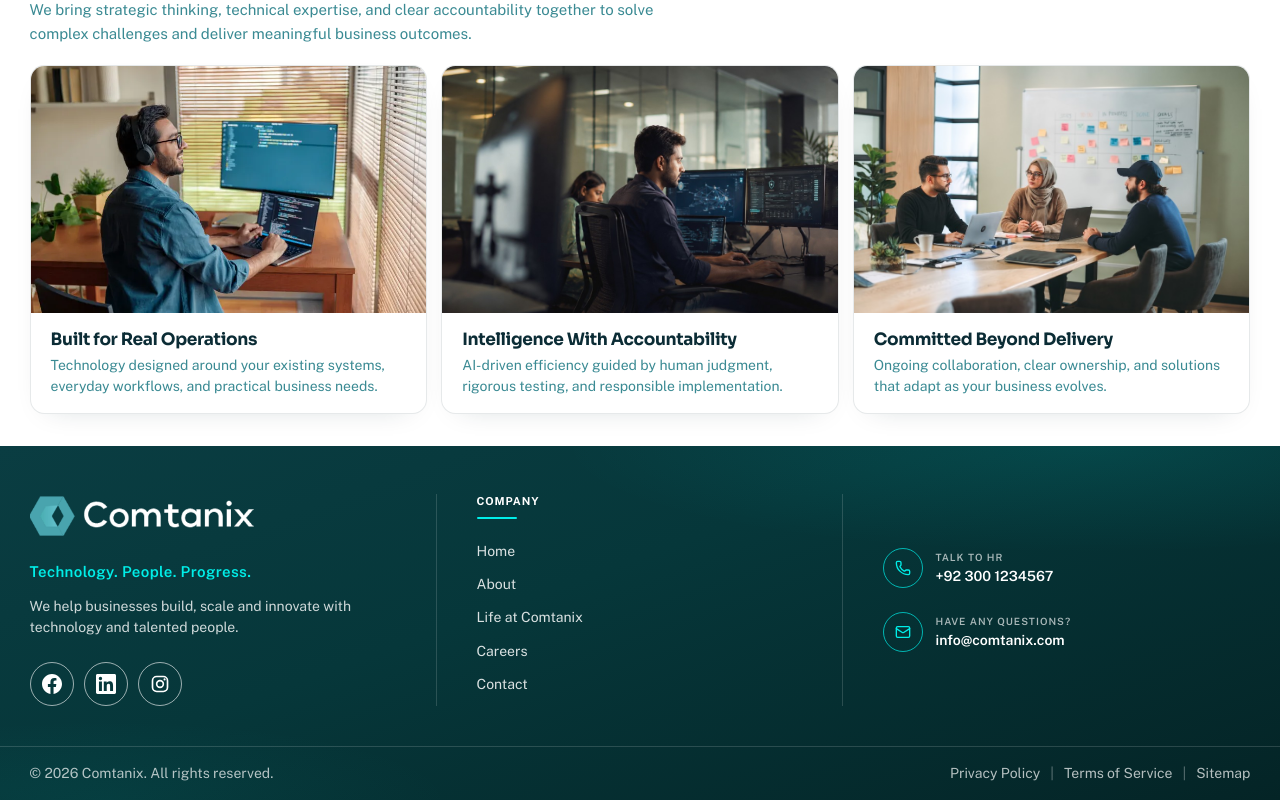
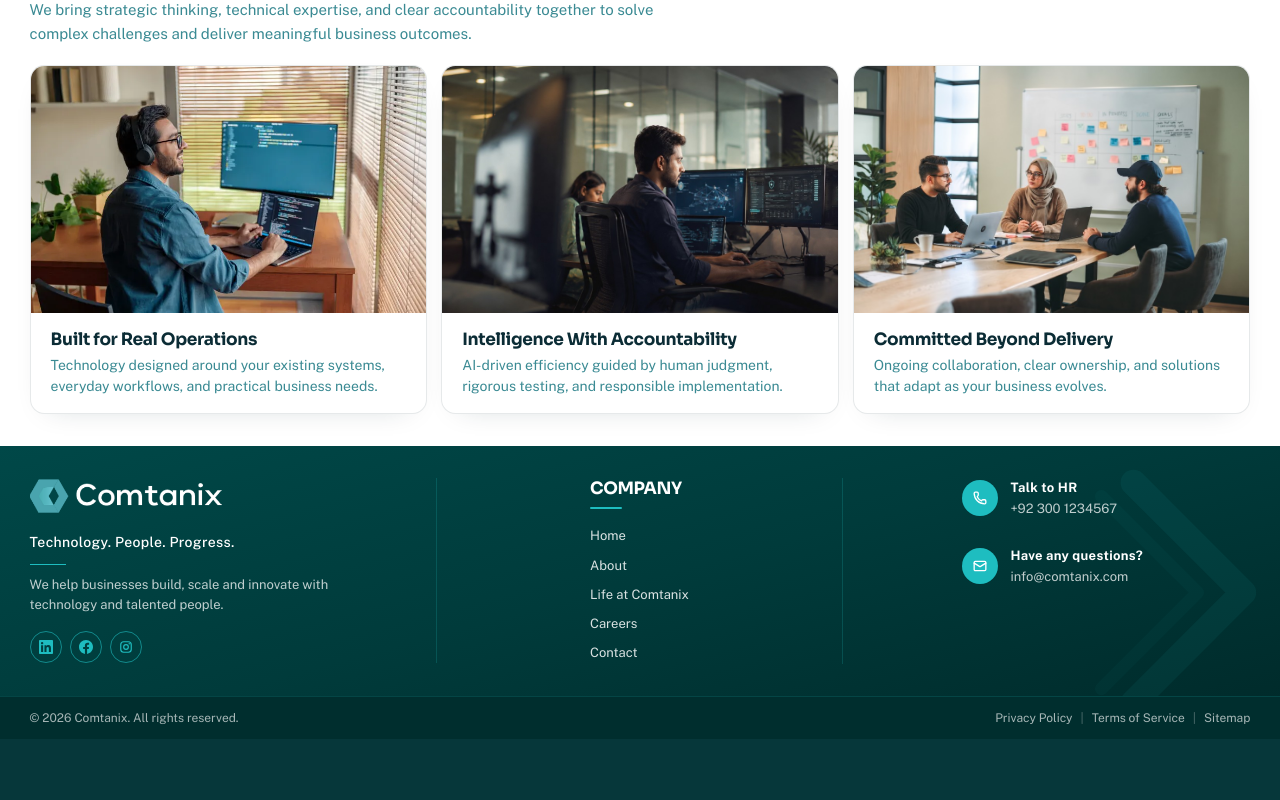
Before and after one commit to adnanhayat531/comtanixcareers, a Next.js app: page / in a window 1280 px wide. Shown: the part 2211-3011 px from the top of the page. After the commit the page ends 2950 px from the top, so only its background shows below. Built offline with nearby package versions, Linux system fonts and the light colour scheme; no server answers.

Commit message:
Enhance Footer component with new social media icons and improved styling. Introduce custom colors for better visual appeal and update layout for a more cohesive design. Refactor social links rendering for better accessibility and organization.

```diff
--- a/src/components/layout/Footer.tsx
+++ b/src/components/layout/Footer.tsx
@@ -6,7 +6,11 @@ import { Mail, Phone } from "lucide-react";
 import { Container } from "@/components/ui/Section";
 import { BrandLogo } from "@/components/ui/BrandLogo";
 import { CONFIG, SITE } from "@/lib/config";
-import { SocialLinks } from "@/components/layout/SocialLinks";
+
+const CYAN = "#1EBDC0";
+const TEAL_DEEP = "#003B3B";
+const TEAL_MID = "#004848";
+const TEAL_BAR = "#002E2E";
 
 const COMPANY_LINKS = [
   { href: "/", label: "Home" },
@@ -22,9 +26,44 @@ const LEGAL_LINKS = [
   { href: "/sitemap.xml", label: "Sitemap" },
 ] as const;
 
+/** LinkedIn → Facebook → Instagram — once each, matching reference */
+const SOCIAL_ORDER = ["LinkedIn", "Facebook", "Instagram"] as const;
+
 const FOOTER_TAGLINE = "Technology. People. Progress.";
 const FOOTER_BLURB =
   "We help businesses build, scale and innovate with technology and talented people.";
+
+const SOCIAL_PATHS: Record<string, string> = {
+  Facebook:
+    "M24 12.07C24 5.44 18.63.07 12 .07S0 5.44 0 12.07c0 5.99 4.39 10.95 10.13 11.85v-8.39H7.08v-3.47h3.05V9.43c0-3.01 1.79-4.67 4.53-4.67 1.31 0 2.69.23 2.69.23v2.95h-1.52c-1.49 0-1.96.93-1.96 1.87v2.25h3.33l-.53 3.47h-2.8v8.39C19.61 23.03 24 18.06 24 12.07z",
+  LinkedIn:
+    "M20.45 20.45h-3.55v-5.57c0-1.33-.03-3.04-1.85-3.04-1.85 0-2.14 1.45-2.14 2.94v5.67H9.35V9h3.41v1.56h.05c.48-.9 1.64-1.85 3.37-1.85 3.6 0 4.27 2.37 4.27 5.46v6.28zM5.34 7.43a2.06 2.06 0 1 1 0-4.13 2.06 2.06 0 0 1 0 4.13zM7.12 20.45H3.56V9h3.56v11.45zM22.23 0H1.77C.79 0 0 .77 0 1.73v20.54C0 23.23.79 24 1.77 24h20.45c.98 0 1.78-.77 1.78-1.73V1.73C24 .77 23.2 0 22.22 0z",
+};
+
+function FooterSocialIcon({ name }: { name: (typeof SOCIAL_ORDER)[number] }) {
+  if (name === "Instagram") {
+    return (
+      <svg viewBox="0 0 24 24" className="h-3.5 w-3.5" fill="none" aria-hidden>
+        <rect
+          x="3"
+          y="3"
+          width="18"
+          height="18"
+          rx="5"
+          stroke="currentColor"
+          strokeWidth="2"
+        />
+        <circle cx="12" cy="12" r="4" stroke="currentColor" strokeWidth="2" />
+        <circle cx="17.5" cy="6.5" r="1.2" fill="currentColor" />
+      </svg>
+    );
+  }
+  return (
+    <svg viewBox="0 0 24 24" className="h-3.5 w-3.5" fill="currentColor" aria-hidden>
+      <path d={SOCIAL_PATHS[name]} />
+    </svg>
+  );
+}
 
 function ContactRow({
   href,
@@ -39,14 +78,17 @@ function ContactRow({
 }) {
   return (
     <a href={href} className="group flex min-w-0 items-center gap-3">
-      <span className="grid h-10 w-10 shrink-0 place-items-center rounded-full border border-brand/70 text-brand transition group-hover:border-brand group-hover:bg-brand/10">
-        <Icon className="h-4 w-4" aria-hidden />
+      <span
+        className="grid h-9 w-9 shrink-0 place-items-center rounded-full text-white transition group-hover:brightness-110"
+        style={{ backgroundColor: CYAN }}
+      >
+        <Icon className="h-3.5 w-3.5" strokeWidth={2.25} aria-hidden />
       </span>
       <span className="min-w-0">
-        <span className="block text-[0.625rem] font-semibold tracking-[0.1em] text-white/65 uppercase">
+        <span className="block text-[0.8125rem] font-bold tracking-wide text-white">
           {label}
         </span>
-        <span className="mt-0.5 block break-words text-[0.875rem] font-semibold leading-tight text-white transition group-hover:text-white/90">
+        <span className="mt-0.5 block break-words text-[0.8125rem] leading-snug text-white/75 transition group-hover:text-white">
           {value}
         </span>
       </span>
@@ -58,13 +100,49 @@ export function Footer() {
   const year = new Date().getFullYear();
   const pathname = usePathname();
 
+  const socials = SOCIAL_ORDER.flatMap((name) => {
+    const url = CONFIG.socials[name];
+    return url ? [{ name, url }] : [];
+  });
+
   return (
-    <footer className="relative shrink-0 text-white">
-      <div className="site-petrol-gradient">
-        <Container className="pt-10 pb-8 md:pt-12 md:pb-10">
-          <div className="grid min-w-0 grid-cols-1 gap-10 md:grid-cols-2 lg:grid-cols-3 lg:gap-0">
+    <footer className="relative shrink-0 overflow-hidden text-white">
+      <div
+        className="relative"
+        style={{
+          background: `linear-gradient(165deg, ${TEAL_MID} 0%, ${TEAL_DEEP} 48%, #002929 100%)`,
+        }}
+      >
+        {/* Subtle geometric chevron — far right */}
+        <div
+          className="pointer-events-none absolute inset-y-0 right-0 hidden w-[min(28%,18rem)] opacity-[0.07] lg:block"
+          aria-hidden
+        >
+          <svg viewBox="0 0 200 320" className="h-full w-full" preserveAspectRatio="xMaxYMid meet">
+            <path
+              d="M40 40 L160 160 L40 280"
+              fill="none"
+              stroke={CYAN}
+              strokeWidth="28"
+              strokeLinecap="round"
+              strokeLinejoin="round"
+            />
+            <path
+              d="M5 55 L110 160 L5 265"
+              fill="none"
+              stroke={CYAN}
+              strokeWidth="14"
+              strokeLinecap="round"
+              strokeLinejoin="round"
+              opacity="0.55"
+            />
+          </svg>
+        </div>
+
+        <Container className="relative z-[1] py-7 md:py-8">
+          <div className="grid min-w-0 w-full grid-cols-1 items-start gap-7 sm:gap-8 lg:grid-cols-3 lg:gap-0">
             {/* Brand */}
-            <div className="min-w-0 lg:border-r lg:border-white/15 lg:pr-10">
+            <div className="min-w-0 lg:border-r lg:pr-8 xl:pr-12" style={{ borderColor: `${CYAN}33` }}>
               <Link
                 href="/"
                 className="inline-flex max-w-full items-center"
@@ -78,35 +156,58 @@ export function Footer() {
               >
                 <BrandLogo
                   light
-                  className="h-9 w-auto max-w-[11rem] sm:h-11 sm:max-w-[14rem]"
+                  className="h-8 w-auto max-w-[10.5rem] sm:h-9 sm:max-w-[12rem]"
                 />
               </Link>
-              <p className="mt-4 text-[0.9375rem] font-semibold tracking-wide text-brand">
+              <p className="mt-3 text-[0.875rem] font-medium tracking-wide text-white">
                 {FOOTER_TAGLINE}
               </p>
-              <p className="type-meta mt-3 max-w-sm leading-relaxed text-white/80">
+              <span
+                className="mt-2.5 block h-px w-9"
+                style={{ backgroundColor: CYAN }}
+                aria-hidden
+              />
+              <p className="mt-2.5 max-w-sm text-[0.8125rem] leading-relaxed text-white/75">
                 {FOOTER_BLURB}
               </p>
-              <div className="mt-6">
-                <SocialLinks light circle large />
+              <div className="mt-4 flex items-center gap-2">
+                {socials.map(({ name, url }) => (
+                  <a
+                    key={name}
+                    href={url}
+                    target="_blank"
+                    rel="noopener noreferrer"
+                    aria-label={name}
+                    title={name}
+                    className="grid h-8 w-8 place-items-center rounded-full border transition hover:bg-white/10"
+                    style={{ borderColor: `${CYAN}99`, color: CYAN }}
+                  >
+                    <FooterSocialIcon name={name} />
+                  </a>
+                ))}
               </div>
             </div>
 
-            {/* Company */}
-            <div className="min-w-0 md:pl-2 lg:border-r lg:border-white/15 lg:px-10">
-              <h3 className="type-eyebrow !font-extrabold tracking-[0.14em] text-white">
+            {/* Company — centered in middle column */}
+            <div
+              className="min-w-0 lg:flex lg:justify-center lg:border-r lg:px-8 xl:px-12"
+              style={{ borderColor: `${CYAN}33` }}
+            >
+              <div className="min-w-0">
+                <h3 className="text-[0.6875rem] font-extrabold tracking-[0.16em] text-white uppercase">
                   Company
                 </h3>
                 <span
-                className="mt-2 block h-0.5 w-10 rounded-full bg-brand"
+                  className="mt-2 block h-0.5 w-8 rounded-full"
+                  style={{ backgroundColor: CYAN }}
                   aria-hidden
                 />
-              <ul className="mt-5 space-y-2.5">
+                <ul className="mt-3.5 space-y-1.5">
                   {COMPANY_LINKS.map((l) => (
                     <li key={l.label}>
                       <Link
                         href={l.href}
-                      className="type-meta inline-block leading-snug text-white/85 underline-offset-4 transition-colors hover:text-white hover:underline"
+                        className="inline-block text-[0.8125rem] leading-snug text-white/85 transition-colors hover:text-white"
                       >
                         {l.label}
                       </Link>
@@ -114,9 +215,11 @@ export function Footer() {
                   ))}
                 </ul>
               </div>
+            </div>
 
-            {/* Contact */}
-            <div className="flex min-w-0 flex-col justify-center gap-6 md:col-span-2 lg:col-span-1 lg:pl-10">
+            {/* Contact — pinned to the right of the third column */}
+            <div className="flex min-w-0 flex-col justify-center gap-6 lg:items-end lg:pl-8 xl:pl-12">
+              <div className="flex w-full max-w-[18rem] flex-col gap-6 sm:gap-7 lg:ml-auto">
                 <ContactRow
                   href={`tel:+${CONFIG.whatsapp}`}
                   label="Talk to HR"
@@ -131,28 +234,26 @@ export function Footer() {
                 />
               </div>
             </div>
+          </div>
         </Container>
 
-        <div className="border-t border-white/15">
-          <Container className="flex flex-col gap-3 py-4 pb-[max(1rem,env(safe-area-inset-bottom,0px))] sm:flex-row sm:items-center sm:justify-between">
-            <p className="type-meta text-white/70">
+        <div className="relative z-[1] border-t" style={{ borderColor: `${CYAN}28`, backgroundColor: TEAL_BAR }}>
+          <Container className="flex flex-col gap-2 py-3 pb-[max(0.75rem,env(safe-area-inset-bottom,0px))] sm:flex-row sm:items-center sm:justify-between sm:gap-4">
+            <p className="text-[0.75rem] text-white/65">
               © {year} {SITE.name}. All rights reserved.
             </p>
             <nav
-              className="flex flex-wrap items-center gap-x-0 gap-y-1 type-meta text-white/70"
+              className="flex flex-wrap items-center text-[0.75rem] text-white/65"
               aria-label="Legal"
             >
               {LEGAL_LINKS.map((l, i) => (
                 <span key={l.label} className="inline-flex items-center">
                   {i > 0 ? (
-                    <span className="mx-2.5 text-white/35" aria-hidden>
+                    <span className="mx-2 text-white/30" aria-hidden>
                       |
                     </span>
                   ) : null}
-                  <Link
-                    href={l.href}
-                    className="transition-colors hover:text-white"
-                  >
+                  <Link href={l.href} className="transition-colors hover:text-white">
                     {l.label}
                   </Link>
                 </span>
```
Lines whose indentation alone changed are shown as unchanged.
